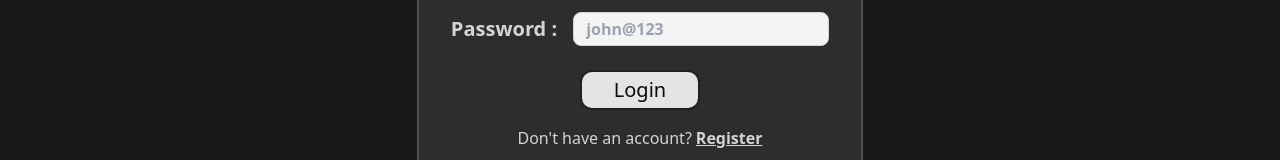
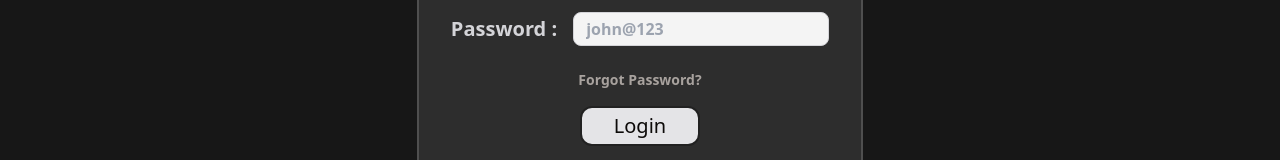
Before and after one commit to vrushabhgawas14/bookify, a React (Create React App) app in the folder frontend/: page /login in a window 1280 px wide. Shown: the part 220-380 px from the top of the page. Built offline with nearby package versions, Linux system fonts and the light colour scheme; no server answers.

Commit message:
Forget Password Done

```diff
--- a/frontend/src/pages/Login.tsx
+++ b/frontend/src/pages/Login.tsx
@@ -13,7 +13,8 @@ import {
   updateDoc,
   where,
 } from "firebase/firestore";
-import { db } from "../firebase/firebase";
+import { auth, db } from "../firebase/firebase";
+import { sendPasswordResetEmail } from "firebase/auth";
 
 export default function Login() {
   const { userLoggedIn, isUserVerified } = useAuth();
@@ -101,6 +102,31 @@ export default function Login() {
     }
   }
 
+  async function handleForgotPassword() {
+    const emailInput = document.getElementById("userEmail") as HTMLInputElement;
+    const email = emailInput?.value.trim();
+
+    if (!email) {
+      setErrorMessage("Please enter your email above to reset password.");
+      return;
+    }
+
+    try {
+      await sendPasswordResetEmail(auth, email);
+      setSuccessMessage("Password reset email sent! Check your inbox.");
+      setErrorMessage("");
+    } catch (error: any) {
+      console.log(error);
+      if (error.code === "auth/user-not-found") {
+        setErrorMessage("User with this email does not exist.");
+      } else if (error.code === "auth/invalid-email") {
+        setErrorMessage("Please enter a valid email address.");
+      } else {
+        setErrorMessage("Failed to send reset email: " + error.message);
+      }
+    }
+  }
+
   if (userLoggedIn && isUserVerified) {
     return <Navigate to={"/"} replace={true} />;
   }
@@ -147,6 +173,12 @@ export default function Login() {
                 className="w-[20vw] md:w-[25vw] sm:w-[50vw] px-2 pl-3 py-1 border border-textColor_primary  bg-white/95 rounded-lg focus:outline-none focus:ring-1 focus:ring-borderColor_primary text-background"
               />
             </div>
+            <p
+              className="text-sm font-semibold text-textColor_secondary cursor-pointer hover:underline"
+              onClick={handleForgotPassword}
+            >
+              Forgot Password?
+            </p>
             {errorMessage && (
               <h2 className="w-[25vw] sm:w-[70vw] text-lg sm:text-base text-center bg-colorBright border border-borderColor_primary text-red-700 py-1 px-2 rounded-xl font-semibold mx-4 text-wrap whitespace-pre-line">
                 {errorMessage}
```
